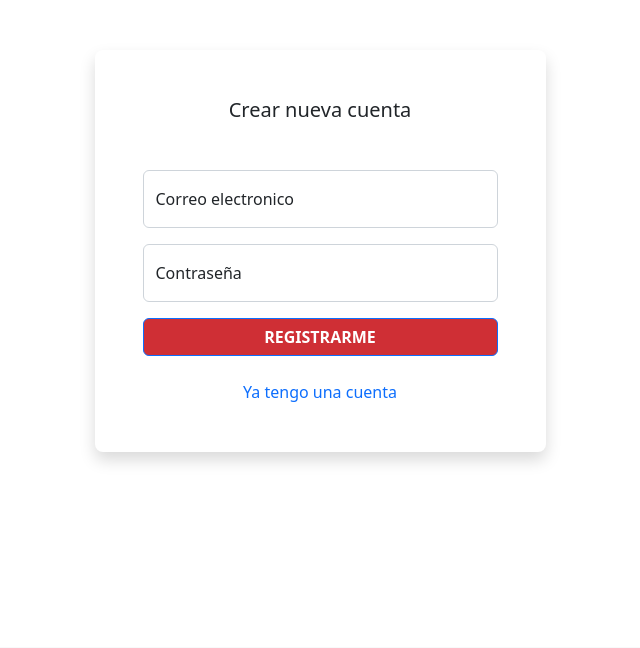
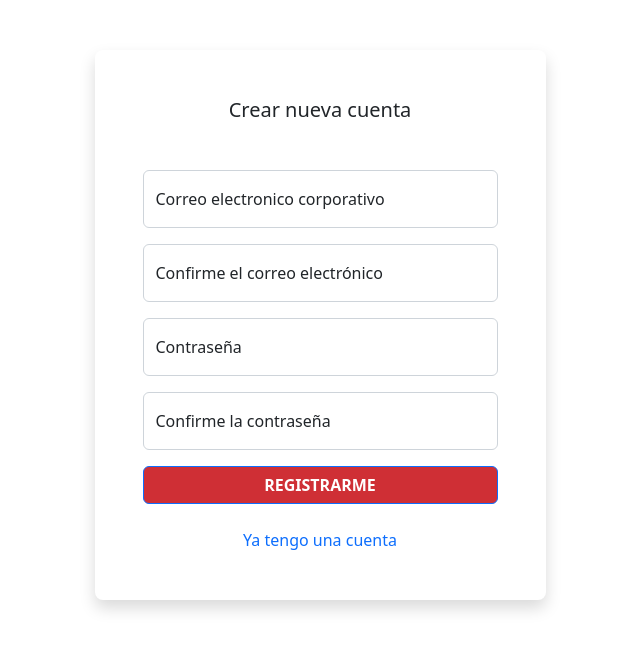
Before and after one commit to YesidSanabria/Proyecto-Generacion-XXI, a Flask app: page /create_account in a window 1280 px wide. Shown: the part 153-801 px from the top of the page, without its empty margins (320-960 px from the left). Before the commit the page ends 614 px from the top, so only its background shows below. Run offline with Flask 2, Linux system fonts and the light colour scheme.

Commit message:
Confirmación correo y contraseña

```diff
--- a/Carga de datos.py
+++ b/Carga de datos.py
@@ -6,7 +6,7 @@ import pandas as pd
 import numpy as np
 import os
 
-cred = credentials.Certificate("generacion-xxi-firebase-adminsdk-iwq0c-bc2e550415.json")
+cred = credentials.Certificate("app/config/generacion-xxi-firebase-adminsdk-iwq0c-bc2e550415.json")
 firebase_admin.initialize_app(cred,{'databaseURL':'https://generacion-xxi-default-rtdb.firebaseio.com/'})
 
 # Importar datos de Excel.
--- a/app/routes.py
+++ b/app/routes.py
@@ -1,3 +1,4 @@
+from distutils.log import error
 import pyrebase
 from flask import render_template, request, redirect, session
 #from app import app
@@ -29,6 +30,20 @@ cred = credentials.Certificate("app/config/generacion-xxi-firebase-adminsdk-iwq0
 firebase_admin.initialize_app(cred,{'databaseURL':'https://generacion-xxi-default-rtdb.firebaseio.com/'})
 ##########################################
 
+#--------------------------------FUNCIONES--------------------------------------------
+def accCreationExc(email1, email2, pass1, pass2):
+    acc = {'email': email1, 'password': pass1}
+    acc['error'] = 'Este correo ya está asociado a una cuenta.'
+    if (email1 == '') | (email2 == '') | (pass1 == '') | (pass2 == ''):
+        acc['error'] = 'Rellene todos los campos.'
+    elif email1 != email2:
+        acc['error'] = 'Los correos no coinciden.'
+        acc['email'] = ''
+    elif pass1 != pass2:
+        acc['error'] = 'Las contraseñas no coinciden.'
+        acc['password'] = ''
+    return acc
+
 #--------------------------------------REGISTRO E INICIO DE SESION-------------------------------------
 @app.route('/')
 @app.route('/index', methods=['GET', 'POST'])
@@ -58,11 +73,17 @@ def create_account():
     if (request.method == 'POST'):
         email = request.form['name']
         password = request.form['password']
+        conf_email = request.form['conf_name']
+        conf_password = request.form['conf_password']
+        # Confirmación de correo y contraseña
+        acc = accCreationExc(email, conf_email, password, conf_password)
+        unsuccessful = acc['error']
+        email = acc['email']
+        password = acc['password']
         try:
             auth.create_user_with_email_and_password(email, password)
             return render_template('index.html')
         except:
-            unsuccessful = 'Esta cuenta ya existe.'
             return render_template('create_account.html', umessage=unsuccessful)
     return render_template('create_account.html')
 
--- a/app/templates/create_account.html
+++ b/app/templates/create_account.html
@@ -26,11 +26,19 @@
           <form action="/create_account" method="post">
             <div class="form-floating mb-3">
               <input type="email" class="form-control" name="name" placeholder="correo@claro.com.co">
-              <label for="floatingInput">Correo electronico</label>
+              <label for="floatingInput">Correo electronico corporativo</label>
+            </div>
+            <div class="form-floating mb-3">
+              <input type="email" class="form-control" name="conf_name" placeholder="correo@claro.com.co">
+              <label for="floatingInput">Confirme el correo electrónico</label>
             </div>
             <div class="form-floating mb-3">
               <input type="password" class="form-control" name="password" placeholder="Digite una contraseña">
               <label for="floatingPassword">Contraseña</label>
+            </div>
+            <div class="form-floating mb-3">
+              <input type="password" class="form-control" name="conf_password" placeholder="Digite una contraseña">
+              <label for="floatingPassword">Confirme la contraseña</label>
             </div>
             <div class="d-grid">
               <button style="color: white; background-color: #cf2f35;"
```
